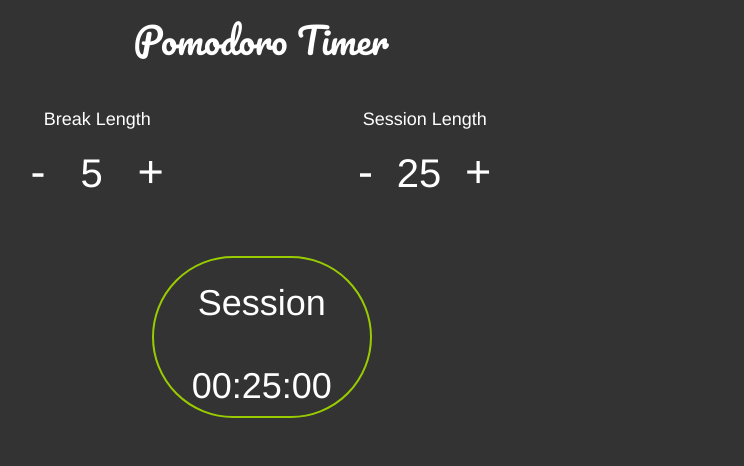
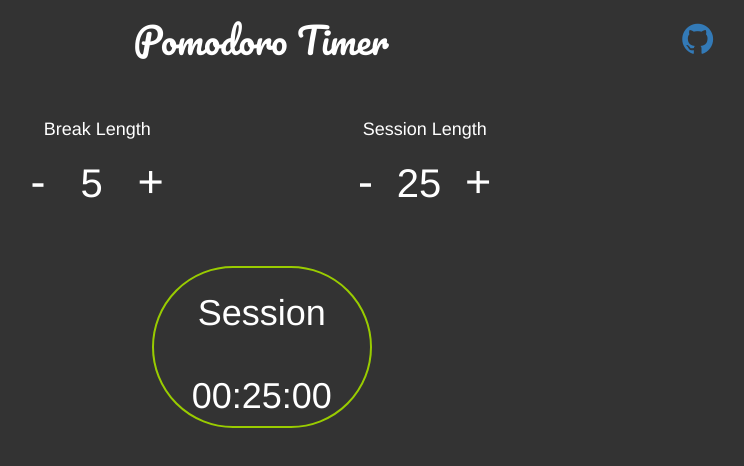
Before and after one commit to MayankPratap/pomodoro-timer, a plain HTML site: page index.html in a window 1280 px wide. Shown: the whole page, without its empty margins (379-1123 px from the left). Drawn offline with Linux system fonts and the light colour scheme.

```diff
--- a/index.html
+++ b/index.html
@@ -18,8 +18,19 @@
 
  <body>
 
-    <div class="text-center header">
-      <h1>Pomodoro Timer</h1>
+    <div class="text-center top">
+       <div class="row text-center">
+
+          <div class="text-center col-xs-3">
+          </div>
+          <div class="text-center col-xs-6 header">
+             <h1>Pomodoro Timer</h1>
+          </div>
+          <div class="text-center col-xs-2">
+             <a href="https://github.com/MayankPratap/pomodoro-timer"><h1><i class="fa fa-github" aria-hidden="true"></i></h1></a>
+          </div>
+      </div>
+
     </div>
 
     <div class="text-center settings">
```
